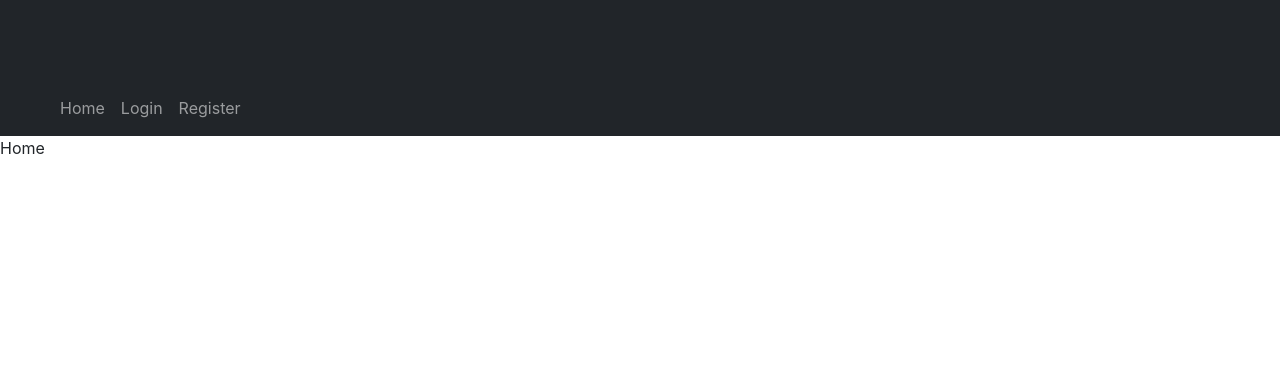
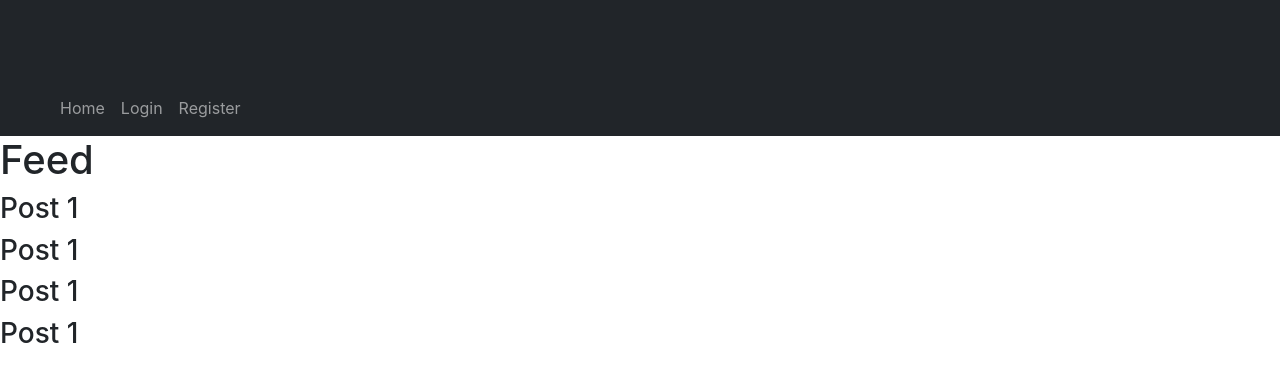
Before and after one commit to CMPUT404W22-GroupProject/social-distribution, a React (Create React App) app in the folder frontend/: page / in a window 1280 px wide. Shown: the top 382 px of the page. Built offline with nearby package versions, Linux system fonts and the light colour scheme.

Commit message:
Merge branch 'front-end' of https://github.com/CMPUT404W22-GroupProject/social-distribution into front-end

```diff
--- a/frontend/src/pages/Home.js
+++ b/frontend/src/pages/Home.js
@@ -1,9 +1,19 @@
 import React from 'react'
+import Grid from '@material-ui/core/Grid';
 
-function Home() {
-  return (
-    <div>Home</div>
-  )
+
+function home(){
+    return (
+        <Grid container spacing={16}>
+            <Grid item sm={8} xs={12}>
+                <h1>Feed</h1>
+                <h3>Post 1</h3>
+                <h3>Post 1</h3>
+                <h3>Post 1</h3>
+                <h3>Post 1</h3>
+            </Grid>
+        </Grid>
+    )
 }
 
-export default Home
+export default home;
--- a/frontend/src/pages/Login.js
+++ b/frontend/src/pages/Login.js
@@ -1,9 +1,12 @@
 import React from 'react'
 
-function Login() {
-  return (
-    <div>Login</div>
-  )
+
+function Login(){
+    return (
+        <div>
+            <h1>Login Page</h1>
+        </div>
+    )
 }
 
-export default Login
+export default Login;
```
